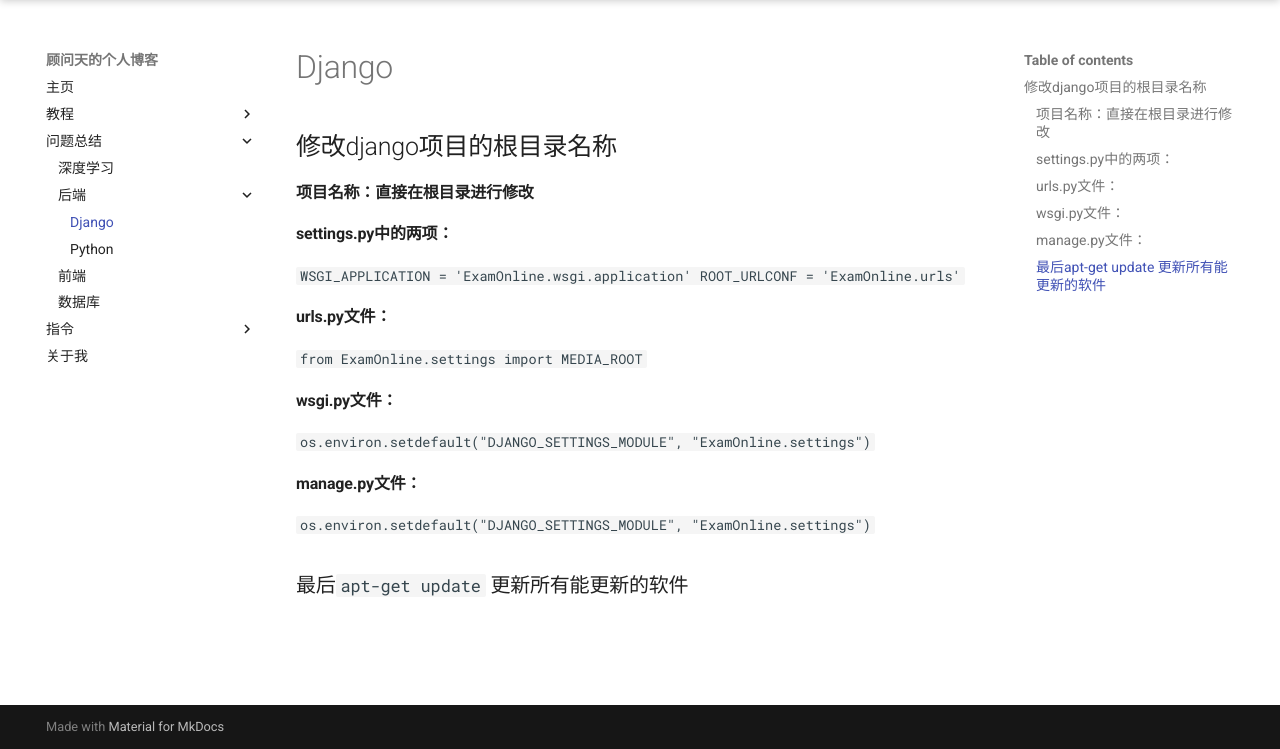
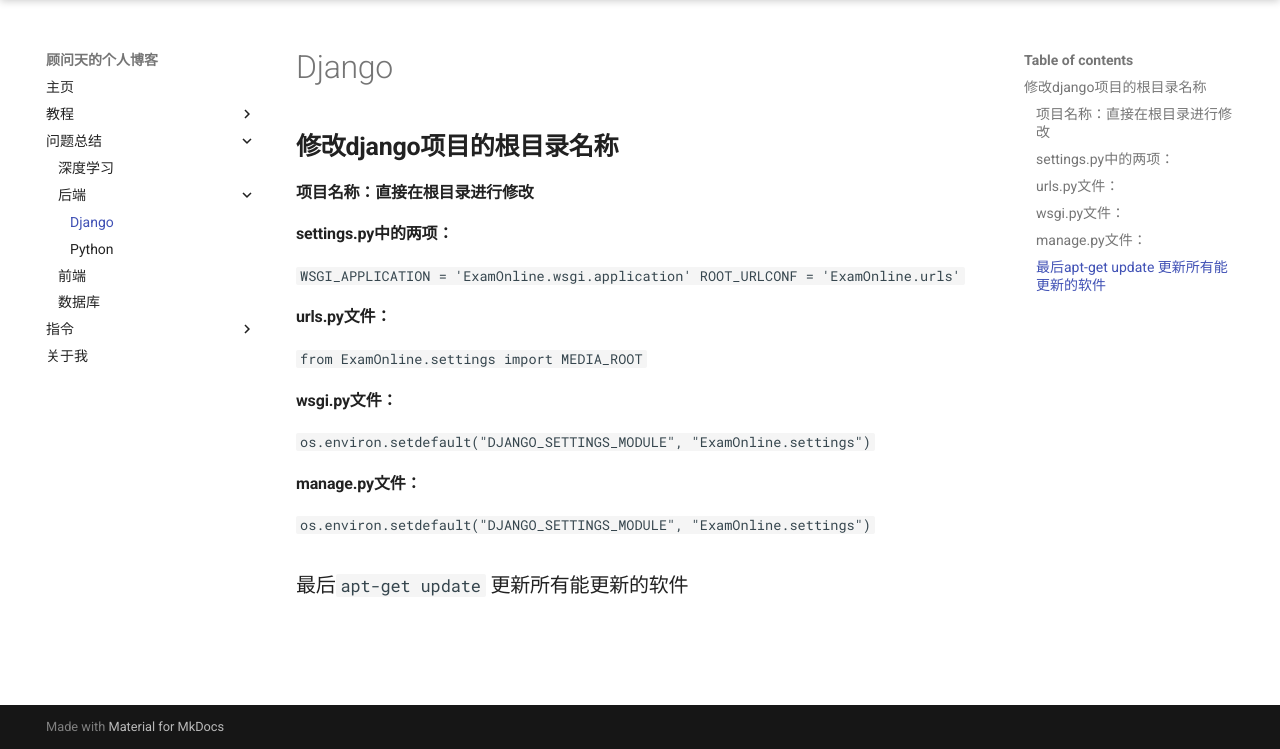
Before and after one commit to William19980425/myblog, a plain HTML site: page 后端/Django/django/index.html in a window 1280 px wide. Shown: the part 51-800 px from the top of the page. Drawn offline with Linux system fonts and the light colour scheme.

Commit message:
Deployed  with MkDocs version: 1.6.1

```diff
--- a/后端/Django/django/index.html
+++ b/后端/Django/django/index.html
@@ -886,7 +886,7 @@
 
   <h1>Django</h1>
 
-<h2 id="django">修改django项目的根目录名称</h2>
+<h2 id="django"><strong>修改django项目的根目录名称</strong></h2>
 <h4 id="_1">项目名称：直接在根目录进行修改</h4>
 <h4 id="settingspy">settings.py中的两项：</h4>
 <p><code>WSGI_APPLICATION = 'ExamOnline.wsgi.application'
```
